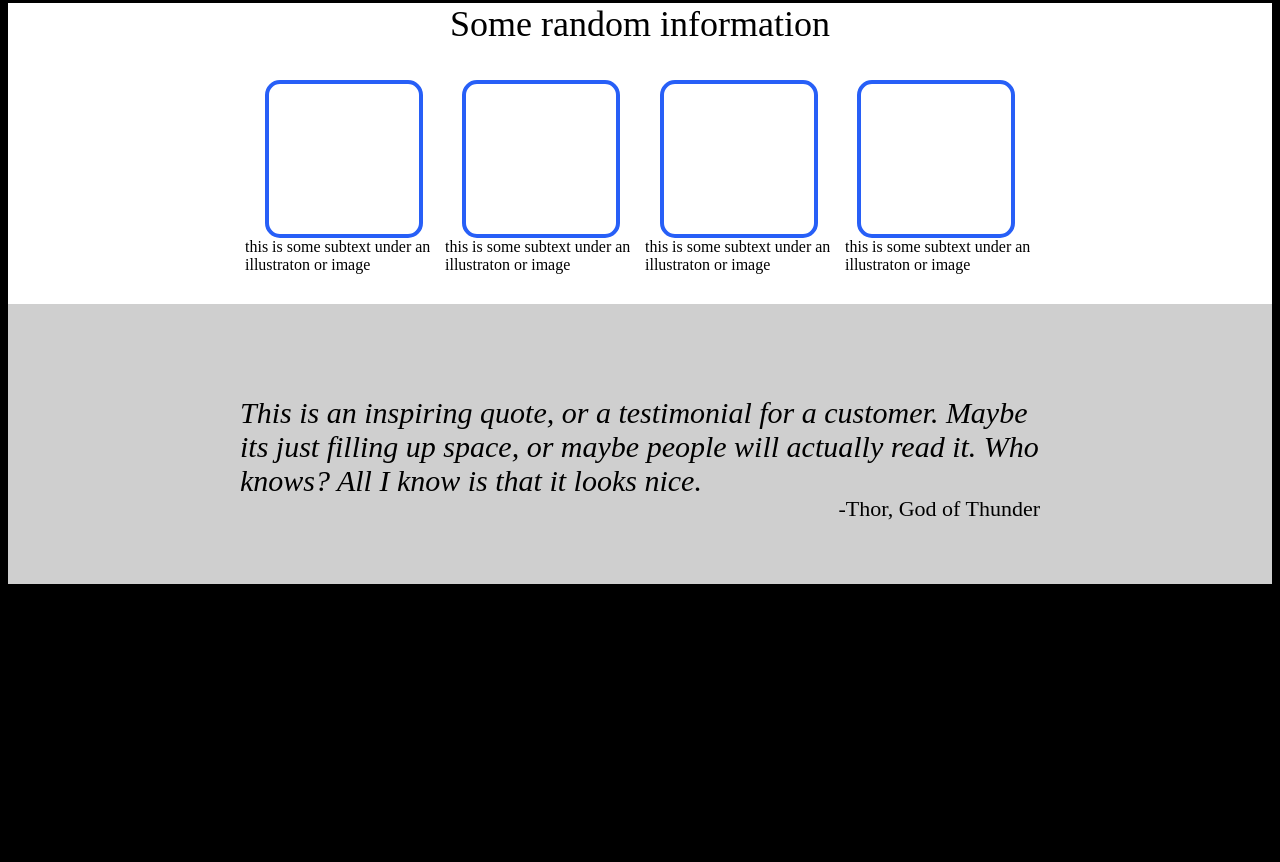
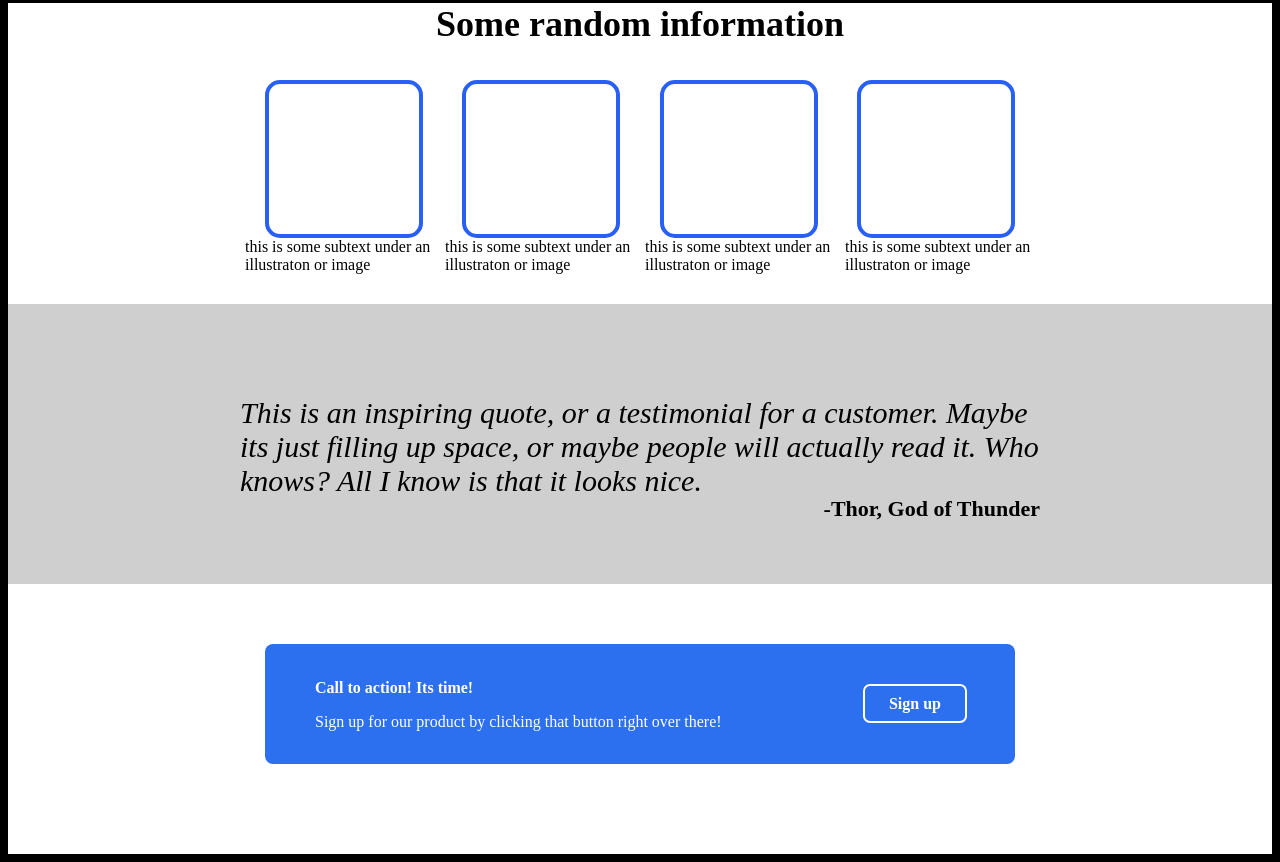
Before and after one commit to lethalcloud/first-web-project, a plain HTML site: page index.html in a window 1280 px wide. Shown: the part 553-1415 px from the top of the page. Before the commit the page ends 1145 px from the top, so only its background shows below. Drawn offline with Linux system fonts and the light colour scheme.

Commit message:
footer created and fixed nav bar links to regular text

```diff
--- a/index.html
+++ b/index.html
@@ -11,9 +11,9 @@
     <div class="nav">
         <h2 class="logo">Header Logo</h2>
         <ul class="nav-links">
-            <li><a href="1">header link one</a></li>
-            <li><a href="2">header link two</a></li>
-            <li><a href="3">header link three</a></li>
+            <li class="1">header link one</a></li>
+            <li class="2">header link two</a></li>
+            <li class="3">header link three</a></li>
         </ul>
     </div>
 
@@ -47,7 +47,7 @@
 
 
         <div class="info">
-            Some random information
+            <strong>Some random information</strong>
         </div>
 
 
@@ -77,7 +77,27 @@
             <em>This is an inspiring quote, or a testimonial for a customer. Maybe its just filling up space, or maybe people will actually read it. Who knows? All I know is that it looks nice.</em>
         </div>
 
-        <div class="name">-Thor, God of Thunder</div>
+        <div class="name"><strong>-Thor, God of Thunder</strong></div>
+
+    </div>
+
+    <div class="footer">
+        <div class="footer-container">
+            <div class="footer-text">
+              <strong >Call to action! Its time!</strong>
+              <p>Sign up for our product by clicking that button right over there!</p>
+
+
+
+            </div>
+
+
+         <div class="button-2"> <strong>Sign up</strong></div>
+
+
+
+        </div>
+    </div>
 
 
 
@@ -86,11 +106,5 @@
 
 
 
-    </div>
-
-
-
-
-
 </body>
 </html>
--- a/styles.css
+++ b/styles.css
@@ -28,7 +28,8 @@ body {
     flex-grow: 1;
     text-decoration: none;
     font-size: 18px;
-
+    color: white;
+    list-style: none;
 }
 
 
@@ -176,3 +177,41 @@ body {
     justify-content: flex-end;
     font-size: 22px;
 }
+
+.footer {
+    background-color: white;
+    height: 150px;
+    padding: 60px;
+    display: flex;
+    justify-content: center;
+    color: white;
+}
+
+.footer-container {
+    border-radius: 8px;
+    display: flex;
+    background-color: rgb(44, 112, 240);
+    height: 120px;
+    width: 750px;
+    justify-content: space-evenly;
+}
+
+.footer-text {
+    height: 25px;
+    align-self: center;
+    width: 500px;
+    height: 50px;
+
+
+}
+
+.button-2 {
+    outline: solid rgb(255, 255, 255) 2px;
+    align-self: center ;
+    width: 100px;
+    height: 35px;
+    justify-content: center;
+    align-items: center;
+    display: flex;
+    border-radius: 5px;
+}
```
